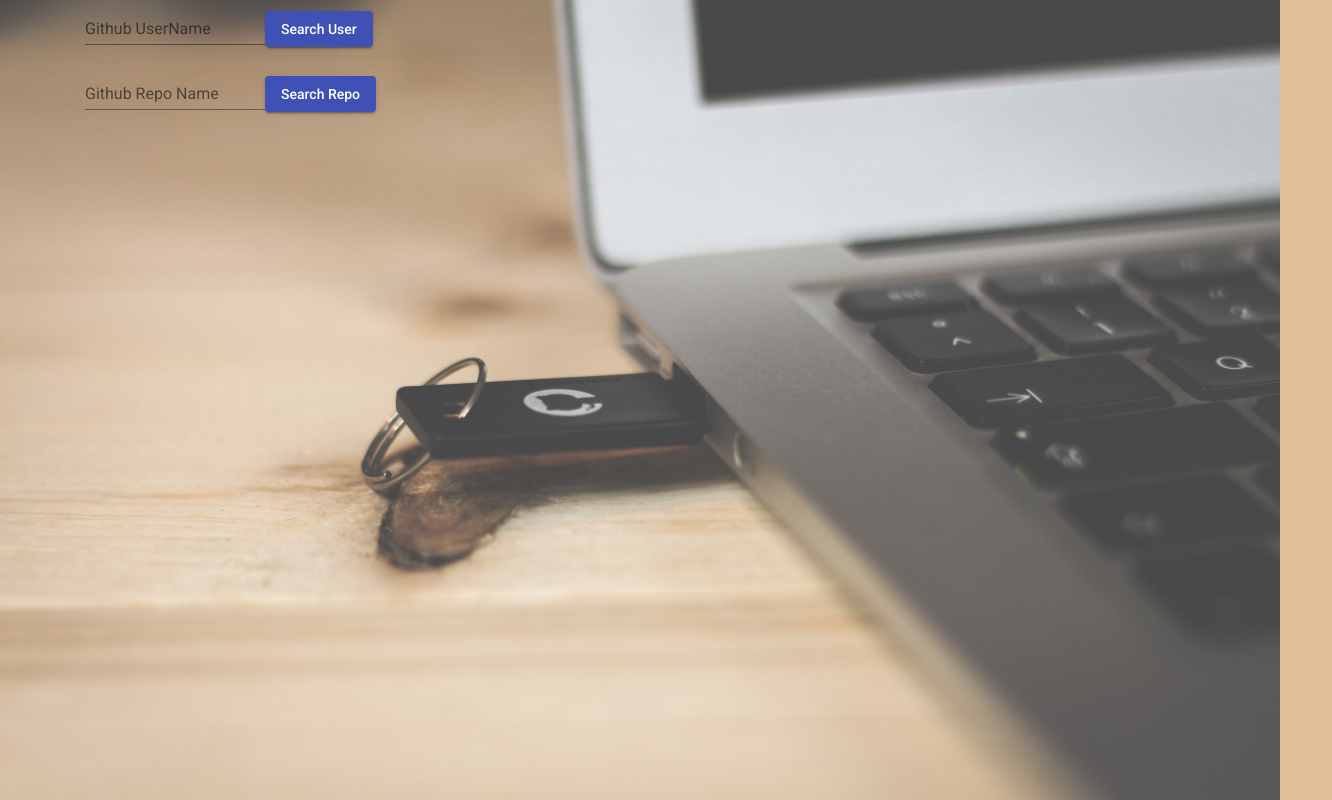
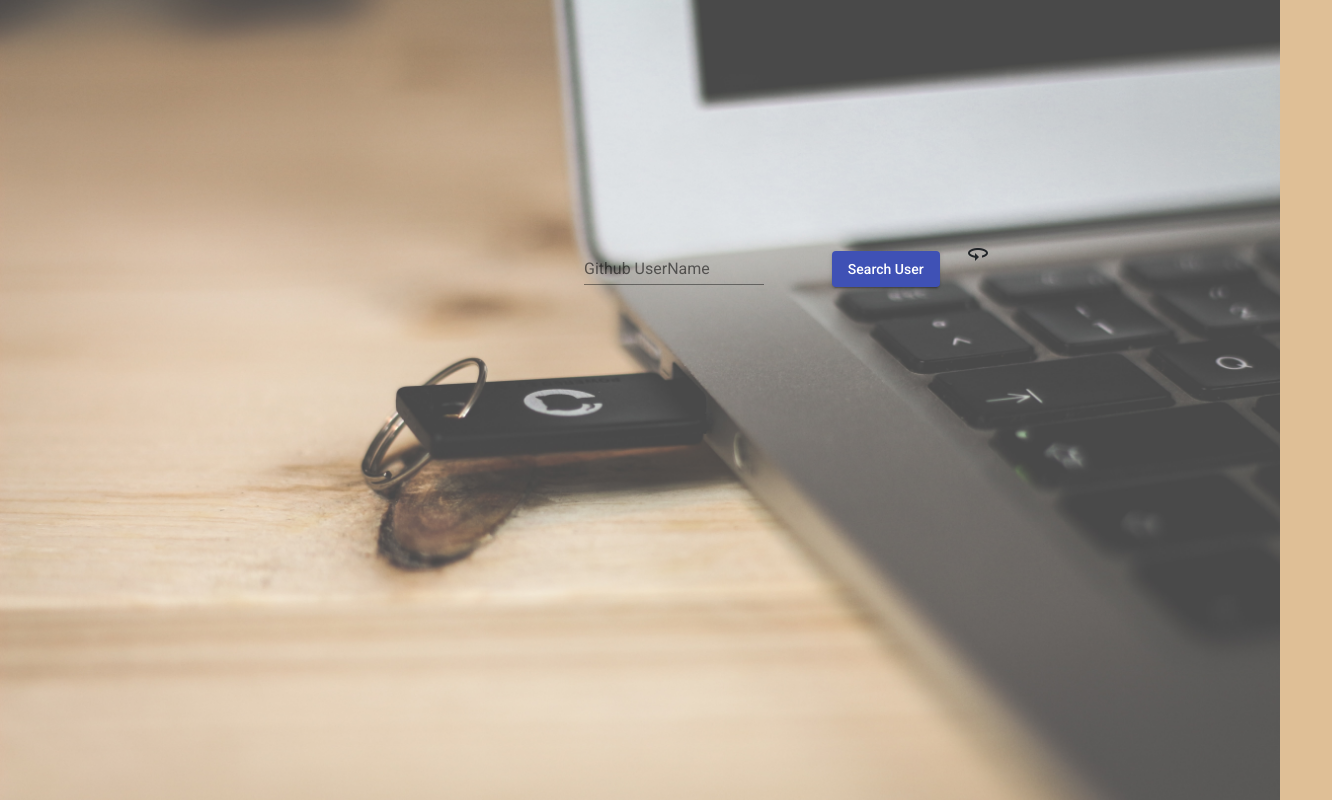
Before and after one commit to wilbrone/Github-Search, an Angular app: page /git in a window 1280 px wide. Shown: the whole page, 1332 px wide, since content can reach past the window. Built offline with nearby package versions, Linux system fonts and the light colour scheme.

Commit message:
add toggle for search inputs

```diff
--- a/src/app/components/git-page/git-page.component.css
+++ b/src/app/components/git-page/git-page.component.css
@@ -1,5 +1,11 @@
 .wrap{
-  margin-top: 0;
+  margin-top: 0 0;
+  text-align: center;
+  position: absolute;
+
+  left: 15%;
+  top: 30%;
+  /* display: flex; */
 }
 .cover{
   margin:  0;
@@ -8,3 +14,8 @@
   background-size: cover;
   background-repeat: no-repeat;
 }
+#rotate{
+  position: absolute;
+  top: 1%;
+  right: 30%;
+}
--- a/src/app/components/git-page/git-page.component.html
+++ b/src/app/components/git-page/git-page.component.html
@@ -1,17 +1,25 @@
 <div class="cover">
   <div class="container wrap">
+    <div *ngIf="show">
       <form class="example-form" #searchForm='ngForm' (ngSubmit)='submitSearch(searchForm)'>
         <mat-form-field class="example-full-width" width="100%">
           <input matInput type="text" placeholder="Github UserName" name='q' ngModel>
         </mat-form-field>
+        &nbsp;&nbsp;&nbsp;&nbsp;&nbsp;&nbsp;&nbsp;&nbsp;&nbsp;&nbsp;&nbsp;&nbsp;&nbsp;&nbsp;&nbsp;
         <button mat-raised-button color="primary" type="submit">Search User</button>
       </form>
+    </div>
 
+    <div *ngIf="!show">
       <form class="example-form" #searchVal='ngForm' (ngSubmit)='repoSearch(searchVal)'>
         <mat-form-field class="example-full-width" width="100%">
           <input matInput type="text" placeholder="Github Repo Name" name='w' ngModel>
         </mat-form-field>
+        &nbsp;&nbsp;&nbsp;&nbsp;&nbsp;&nbsp;&nbsp;&nbsp;&nbsp;&nbsp;&nbsp;&nbsp;&nbsp;&nbsp;&nbsp;
         <button mat-raised-button color="primary" type="submit">Search Repo</button>
       </form>
     </div>
+
+    <i class="material-icons" id="rotate" (click)="formToggle()">360</i>
   </div>
+</div>
--- a/src/app/components/git-page/git-page.component.ts
+++ b/src/app/components/git-page/git-page.component.ts
@@ -9,6 +9,8 @@ import { Router } from '@angular/router';
 export class GitPageComponent implements OnInit {
   @Output() emitSearch = new EventEmitter<any>();
 
+  show:boolean = true;
+
   query: any;
   term: any;
   constructor(private router: Router) { }
@@ -19,6 +21,10 @@ export class GitPageComponent implements OnInit {
     if (this.query){
       this.router.navigate(['/search', {q: this.query}])
     }
+  }
+
+  formToggle(){
+    this.show = !this.show;
   }
 
   repoSearch(searchTerm){
```
Lines whose indentation alone changed are shown as unchanged.
